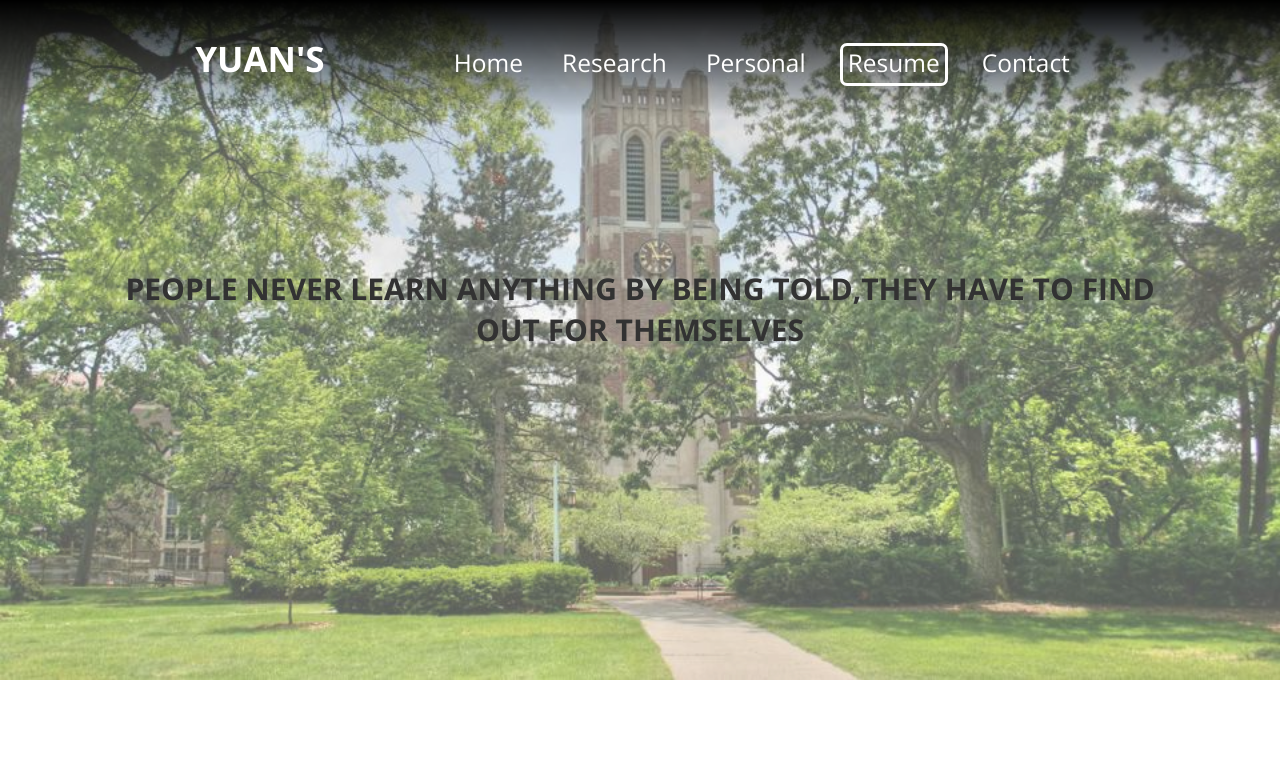
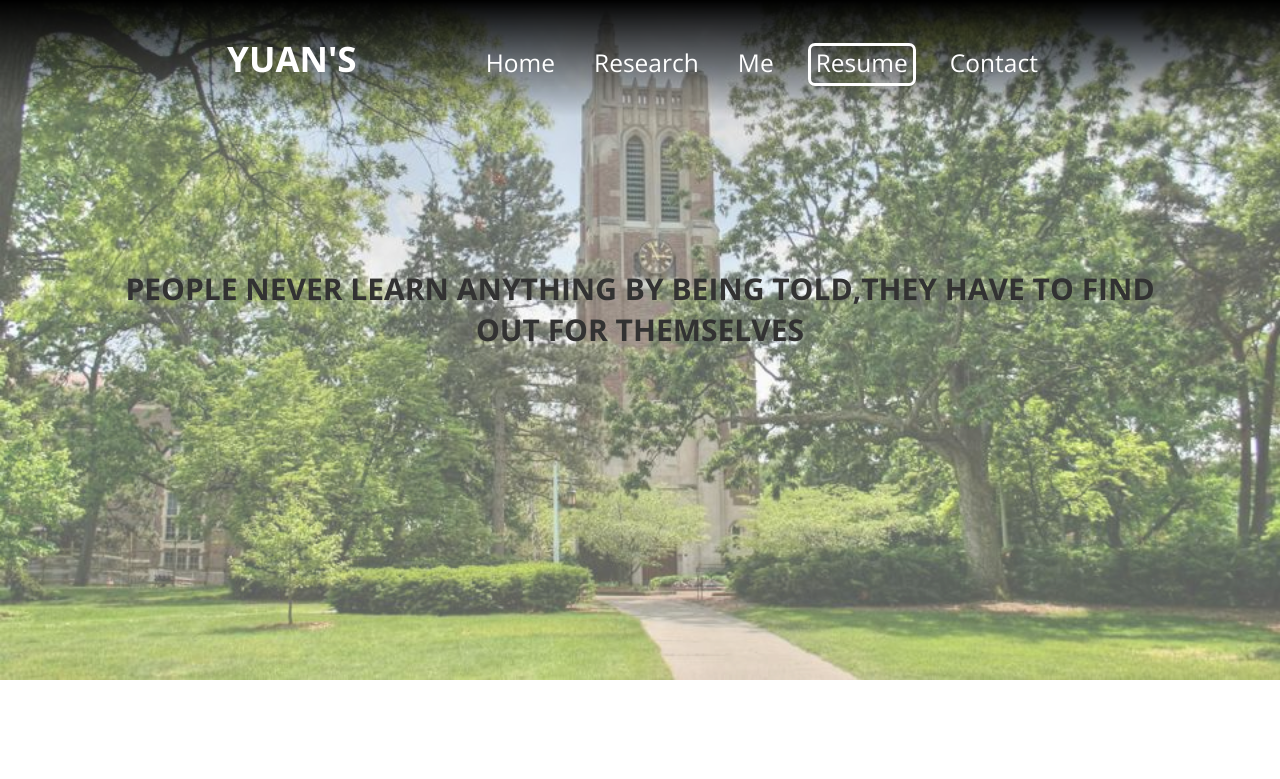
Before and after one commit to WenxinQ7/WenxinQ7.github.io, a website: page resume.html in a window 1280 px wide. Shown: the top 779 px of the page. Drawn offline with nearby package versions, Linux system fonts and the light colour scheme.

Commit message:
fixing js bug

```diff
--- a/css/style.css
+++ b/css/style.css
@@ -39,7 +39,7 @@
 .navtext .navitem {
   display: inline;
   font-size: 70%;
-  spacing: 50px;
+  word-spacing: 50px;
   text-decoration: none;
   color: rgba(255, 255, 255, 1);
   padding-left: 5px;
--- a/resume.html
+++ b/resume.html
@@ -8,7 +8,7 @@
   <script src="https://code.jquery.com/jquery-3.1.1.min.js"></script>
   <link href="css/style.css" rel="stylesheet"></link>
   <link href="https://fonts.googleapis.com/css?family=Open+Sans:400,700" rel="stylesheet">
-  <script src="./javascripts/naviinteraction.js"></script>
+  <script src="./javascripts/reaction.js"></script>
   <title> Yuan's Resume </title>
 </head>
 
@@ -19,7 +19,7 @@
       <h1 class="navtitle"><a class="navhome" href="./index.html">YUAN'S</a></h1>
       <a class="navitem" href="./index.html">Home</a>
       <a class="navitem" href="./research.html">Research</a>
-      <a class="navitem" href="./personal.html">Personal</a>
+      <a class="navitem" href="./me.html">Me</a>
       <a class="navitem navselected" href="./resume.html">Resume</a>
       <a class="navitem" href="./contact.html">Contact</a>
     </div>
```
Also changed, not shown: contact.html (+2 -2 lines), me.html (+1 -1 lines), research.html (+2 -2 lines), javascripts/reaction.js (renamed from javascript/reaction.js).
